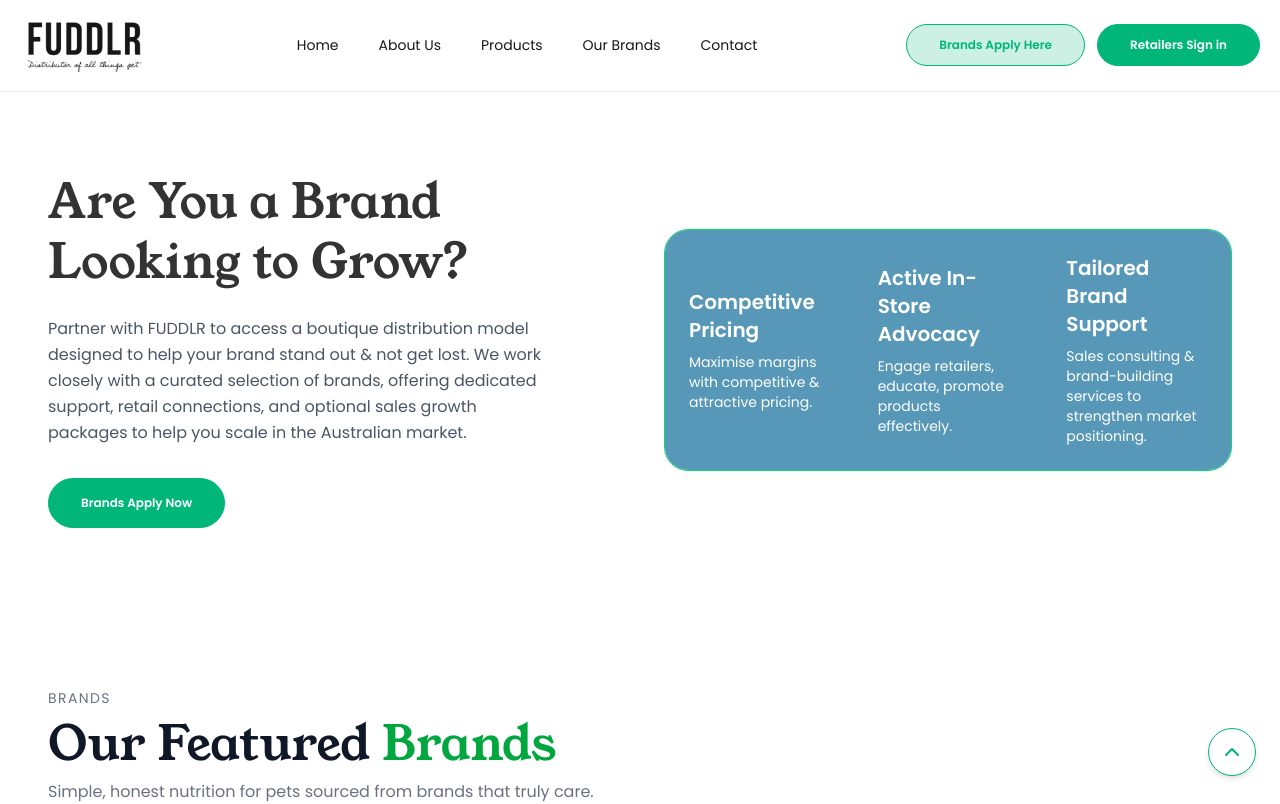
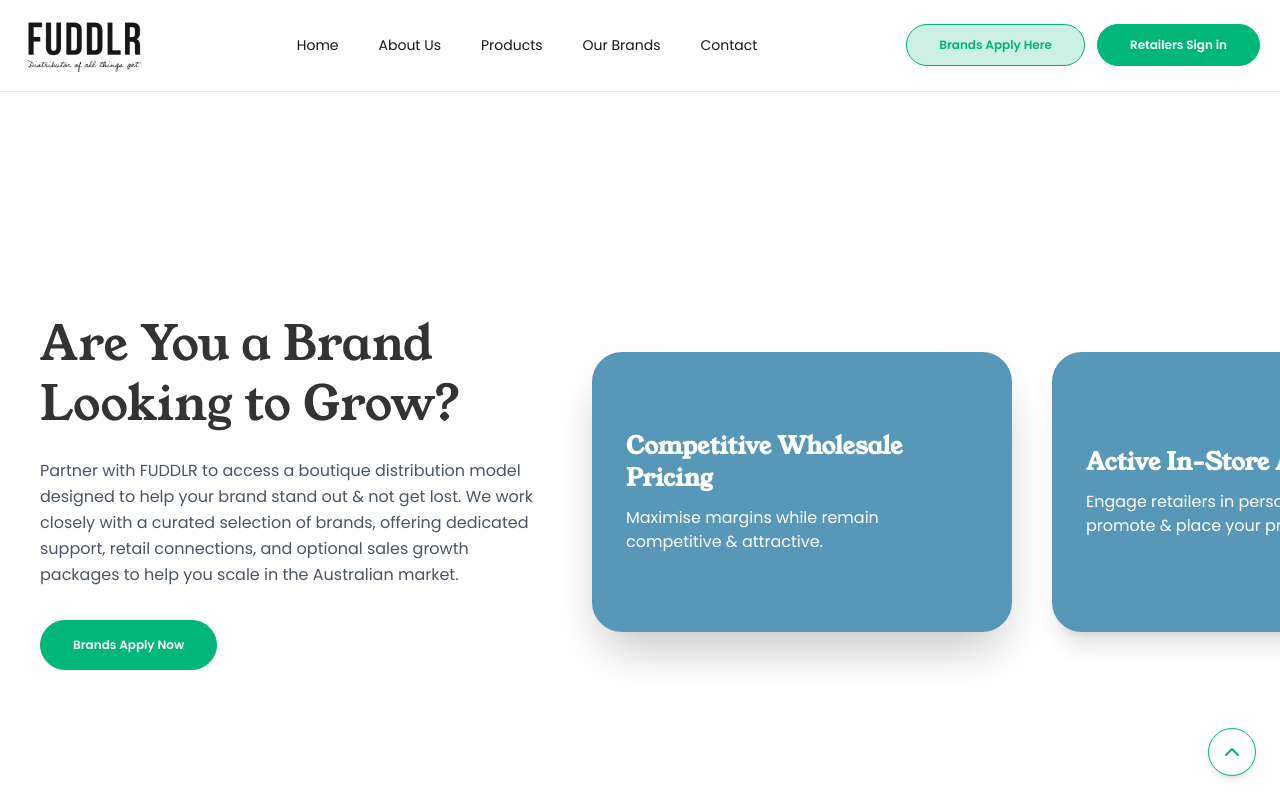
Before and after one commit to DigitronCX/FUDDLR-Frontend, a Next.js app: page /our-brands in a window 1280 px wide. Shown: the top 804 px of the page. Built offline with nearby package versions, Linux system fonts and the light colour scheme; a web font is replaced by a local one.

Commit message:
feat: implement scroll-triggered animation cards section on the brands page

```diff
--- /dev/null
+++ b/app/our-brands/HeroCards.tsx
@@ -0,0 +1,131 @@
+"use client";
+
+import { useRef } from "react";
+import {
+    motion,
+    useScroll,
+    useTransform,
+    useSpring,
+} from "framer-motion";
+
+const CardsSection = () => {
+    const containerRef = useRef<HTMLDivElement>(null);
+
+    const { scrollYProgress } = useScroll({
+        target: containerRef,
+        offset: ["start start", "end end"],
+    });
+
+    // RAW transforms
+    const card2Raw = useTransform(
+        scrollYProgress,
+        [0.15, 0.55],
+        [0, -300]
+    );
+
+    const card3Raw = useTransform(
+        scrollYProgress,
+        [0.45, 0.9],
+        [0, -550]
+    );
+
+    // Smooth spring animation
+    const card2X = useSpring(card2Raw, {
+        stiffness: 90,
+        damping: 20,
+        mass: 0.8,
+    });
+
+    const card3X = useSpring(card3Raw, {
+        stiffness: 90,
+        damping: 20,
+        mass: 0.8,
+    });
+
+    return (
+        <div ref={containerRef} className="relative h-[300vh] w-full">
+            <div className="sticky top-0 min-h-screen w-full overflow-x-hidden">
+                <section className="w-full h-screen pl-10 flex items-center gap-10">
+
+                    {/* LEFT CONTENT */}
+                <div>
+                    <h1 className="text-3xl sm:text-4xl lg:text-5xl  text-secondary leading-tight font-youngSerif">
+                        Are You a Brand <br /> Looking to Grow?
+                    </h1>
+
+                    <p className="mt-6 text-gray-600 max-w-lg leading-relaxed text-sm sm:text-base">
+                        Partner with FUDDLR to access a boutique distribution model designed to help your brand stand out & not get lost. We work closely with a curated selection of brands, offering dedicated support, retail connections, and optional sales growth packages to help you scale in the Australian market.
+                    </p>
+
+                    <button className="mt-8 w-fit group relative inline-flex items-center justify-center overflow-hidden bg-brand rounded-full border border-brand px-4 sm:px-6 lg:px-8 py-3 md:py-4 transition-all duration-300 hover:-translate-y-1 hover:shadow-lg hover:shadow-black/30 cursor-pointer">
+                        <span className="absolute inset-0 translate-y-full bg-white transition-transform duration-500 ease-out group-hover:translate-y-0" />
+                        <span className="relative z-10 font-semibold text-white transition-colors duration-300 group-hover:text-brand text-xs">
+                            Brands Apply Now
+                        </span>
+                    </button>
+                </div>
+
+                    {/* RIGHT CARDS */}
+                    <div className="flex-2 py-5">
+                        <div className="relative flex items-center ">
+
+                            {/* Card 1 */}
+                            <motion.div
+                                style={{ zIndex: 1 }}
+                                className="absolute left-0 w-[420px] h-[280px] bg-accent border-2 border-accent rounded-[30px] p-8 shadow-2xl will-change-transform flex flex-col justify-center "
+                            >
+                                <h3 className="text-2xl mb-3 text-white font-semibold font-youngSerif">
+                                    Competitive Wholesale Pricing
+                                </h3>
+
+                                <p className="text-white">
+                                    Maximise margins while remain competitive & attractive.
+                                </p>
+                            </motion.div>
+
+                            {/* Card 2 */}
+                            <motion.div
+                                style={{
+                                    x: card2X,
+                                    zIndex: 2,
+                                    left: 420,
+                                }}
+                                className="ml-10 bg-accent border-2 border-accent absolute w-[420px] h-[280px]  rounded-[30px] p-8 shadow-xl will-change-transform flex flex-col justify-center"
+                            >
+                                <h3 className="text-2xl mb-3 text-white font-semibold font-youngSerif">
+                                    Active In-Store Advocacy
+                                </h3>
+
+                                <p className="text-white">
+                                    Engage retailers in person to educate, promote & place your products effect.
+                                </p>
+                            </motion.div>
+
+                            {/* Card 3 */}
+                            <motion.div
+                                style={{
+                                    x: card3X,
+                                    zIndex: 3,
+                                    left: 840,
+                                }}
+                                className="bg-accent border-2 border-accent absolute w-[420px] h-[280px]  rounded-[30px] p-8 shadow-xl will-change-transform flex flex-col justify-center"
+                            >
+                                <h3 className="text-2xl mb-3 text-white font-semibold font-youngSerif">
+                                    Tailored Brand Support
+                                </h3>
+
+                                <p className="text-white">
+                                    Sales consulting & brand building services (POA) to
+                                    strengthen market positioning.
+                                </p>
+                            </motion.div>
+
+                        </div>
+                    </div>
+                </section>
+            </div>
+        </div>
+    );
+};
+
+export default CardsSection;
--- a/app/our-brands/page.tsx
+++ b/app/our-brands/page.tsx
@@ -3,16 +3,17 @@
 import FeaturedBrands from './FeaturedBrands'
 import Banner from './Banner'
 import BrandForm from './BrandForm'
+import CardsSection from './HeroCards'
 
 const page = () => {
     return (
         <>
-            <main>
-                <BrandGrowthSection />
-                <FeaturedBrands />
-                <Banner />
-                <BrandForm />
-            </main>
+            <CardsSection />
+            {/* <BrandGrowthSection /> */}
+
+            <FeaturedBrands />
+            <Banner />
+            <BrandForm />
         </>
     )
 }
```
